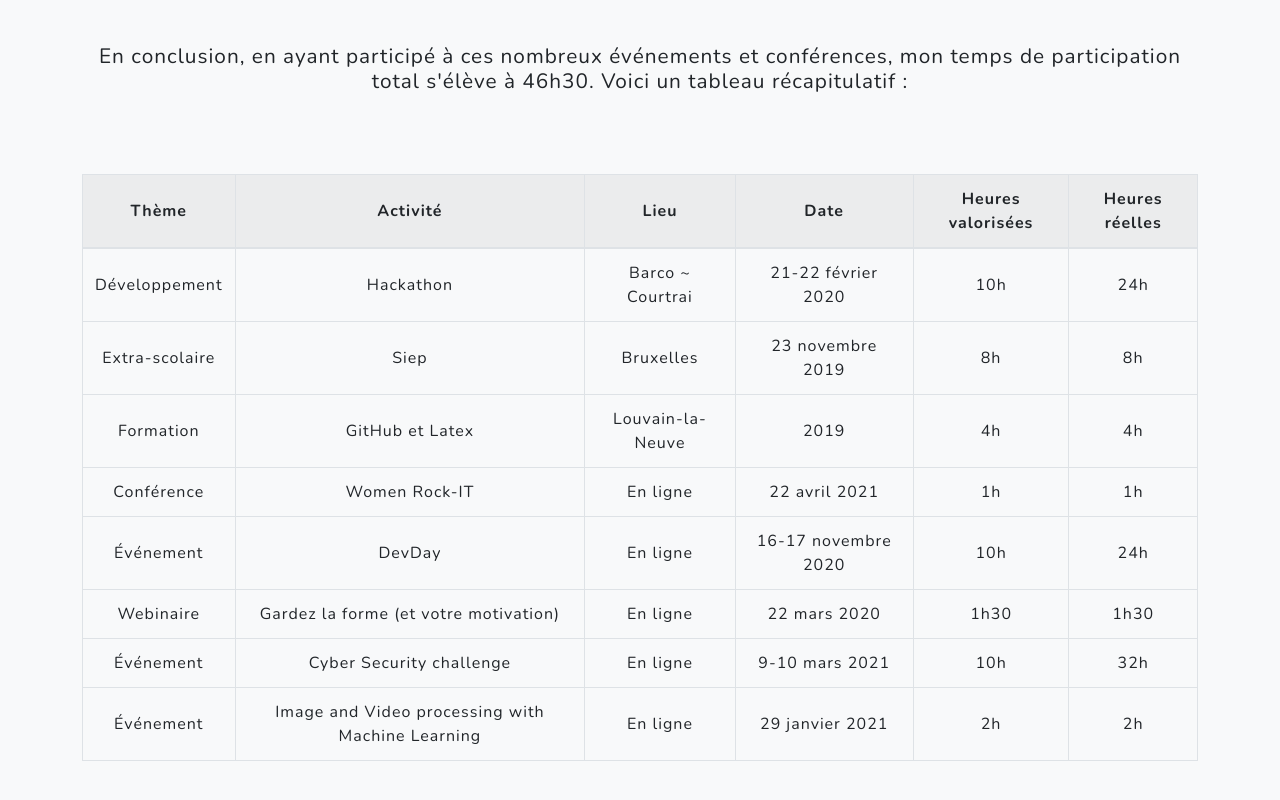
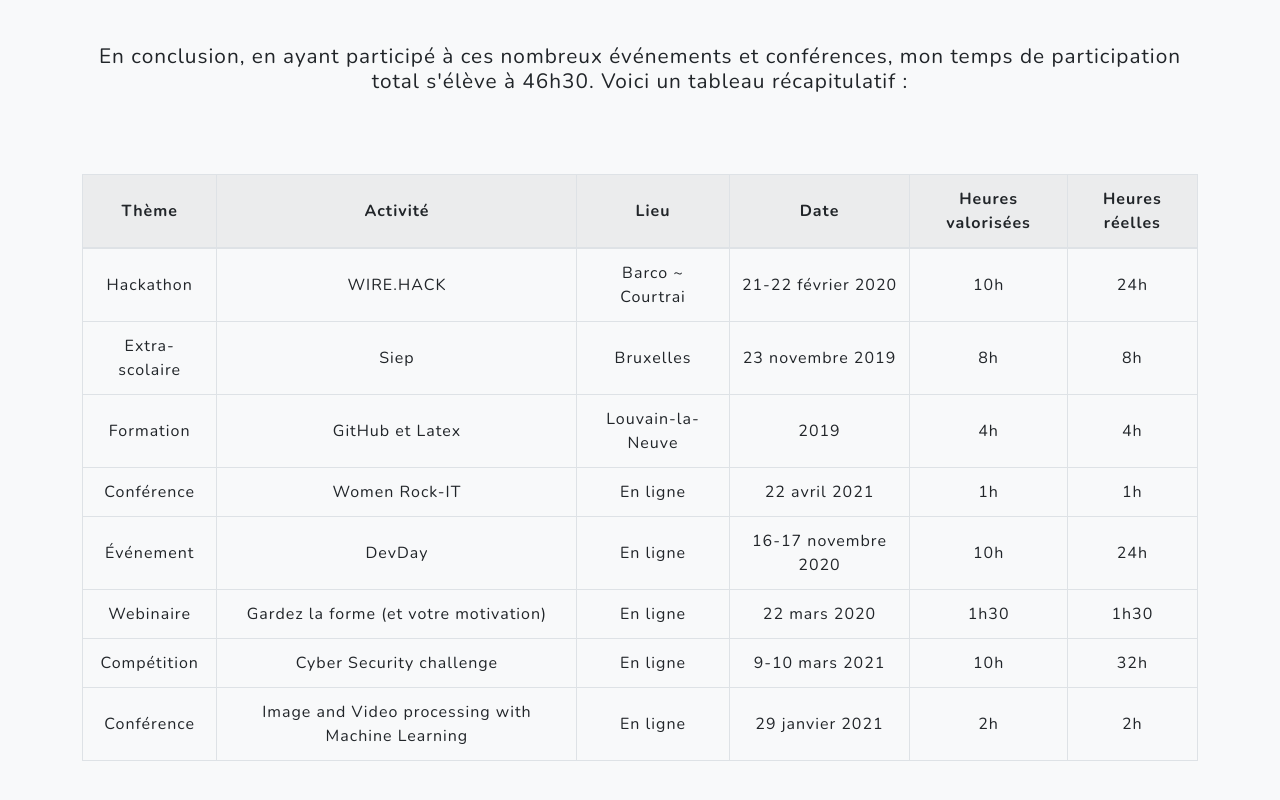
Before and after one commit to VictoireMichel/vmPortfolio, a plain HTML site: page public/index.html in a window 1280 px wide. Shown: the part 8525-9325 px from the top of the page. Drawn offline with nearby package versions, Linux system fonts and the light colour scheme.

Commit message:
End of the end

```diff
--- a/public/index.html
+++ b/public/index.html
@@ -414,7 +414,7 @@
   </p>
 </h2>
 
-    <table class="table table-bordered">
+    <table class="table table-bordered" id="tableau">
       <thead class="thead" style="background-color: rgba(0,0,0,0.05)">
       <tr>
         <th scope="col" class="align-middle">Thème</th>
@@ -427,8 +427,8 @@
       </thead>
       <tbody>
       <tr>
-        <td class="align-middle">Développement</td>
         <td class="align-middle">Hackathon</td>
+        <td class="align-middle">WIRE.HACK</td>
         <td class="align-middle">Barco ~ Courtrai</td>
         <td class="align-middle">21-22 février 2020</td>
         <td class="align-middle">10h</td>
@@ -475,7 +475,7 @@
         <td class="align-middle">1h30</td>
       </tr>
       <tr>
-        <td class="align-middle">Événement</td>
+        <td class="align-middle">Compétition</td>
         <td class="align-middle">Cyber Security challenge</td>
         <td class="align-middle">En ligne</td>
         <td class="align-middle">9-10 mars 2021</td>
@@ -483,7 +483,7 @@
         <td class="align-middle">32h</td>
       </tr>
       <tr>
-        <td class="align-middle">Événement</td>
+        <td class="align-middle">Conférence</td>
         <td class="align-middle">Image and Video processing with Machine Learning</td>
         <td class="align-middle">En ligne</td>
         <td class="align-middle">29 janvier 2021</td>
```
